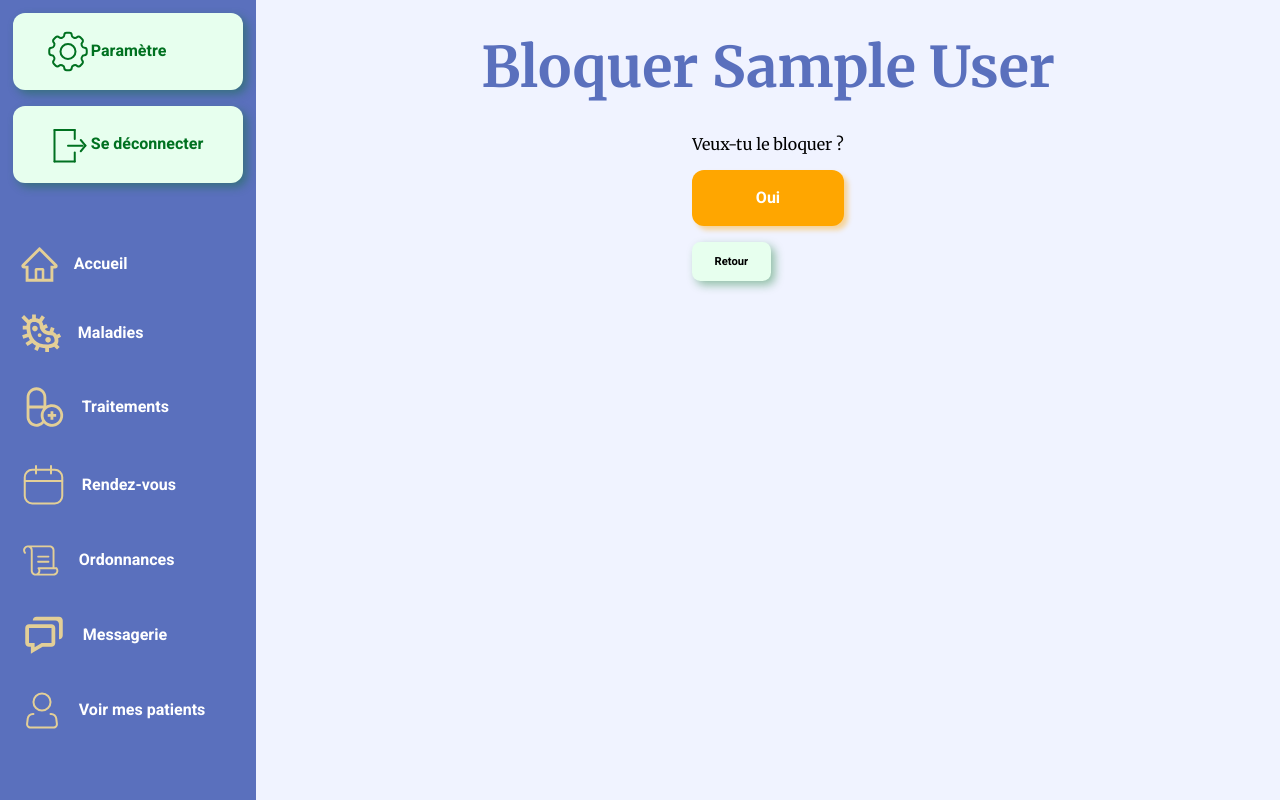
After one commit to Redshark61/mon-carnet-de-sante, a Django app: a page that uses health_book/home/templates/home/blockUser.html in a window 1280 px wide. The commit adds this page. Run offline with Django 4.2, Linux system fonts and the light colour scheme; a user stored in the database is signed in; tables that the repository leaves empty hold one stand-in row (values such as "Sample post").

Commit message:
can block user

```diff
--- /dev/null
+++ b/health_book/home/templates/home/blockUser.html
@@ -0,0 +1,16 @@
+{% extends 'home/_base.html' %}
+
+{% block title %}Blouqer{% endblock title %}
+
+{% block content %}
+<h1>Bloquer {{userToBlock}}</h1>
+
+<form action="" method="post">
+  {% csrf_token %}
+  <div class="form__group btn-group">
+    <label for="reason">Veux-tu le bloquer ?</label>
+    <button type="submit" class="btn btn--warning">Oui</button>
+    <a href="{% url 'home:messages' %}" class="btn btn--light-green btn--small">Retour</a>
+  </div>
+</form>
+{% endblock content %}
--- a/health_book/home/templates/home/message.html
+++ b/health_book/home/templates/home/message.html
@@ -8,7 +8,7 @@
 
 
 <h1>Messages avec <a href="{% url 'home:patient_view' userChat.id %}">{{userChat}}</a></h1>
-
+<a href="{% url 'home:block' slug %}">Bloquer cet utilisateur</a>
 
 {% for message in messages %}
 <div class="chat" data-position="{% if user == message.sender %}right{% else %}left{% endif %}">
--- a/health_book/home/urls.py
+++ b/health_book/home/urls.py
@@ -10,14 +10,17 @@ from .views.homeView import HomeView
 from .views.passwordSuccess import passwordSuccess
 from .views.settingsView import SettingsView
 from .views.changePasswordView import ChangePasswordView
-from .views.messagesView import MessagesView
-from .views.messageView import MessageView
+from .views.message import messageView, messagesView, blockUser
 
 app_name = 'home'
 urlpatterns = [
     path('', login_required(HomeView.as_view(), redirect_field_name=None), name="home"),
-    path('message/', login_required(MessagesView.as_view(), redirect_field_name=None), name="messages"),
-    path('message/<str:slug>', login_required(MessageView.as_view(), redirect_field_name=None), name="message"),
+    ### Message ###
+    path('message/', login_required(messagesView.MessagesView.as_view(), redirect_field_name=None), name="messages"),
+    path('message/block/<str:slug>', login_required(blockUser.BlockUser.as_view(),
+         redirect_field_name=None), name="block"),
+    path('message/<str:slug>', login_required(messageView.MessageView.as_view(),
+         redirect_field_name=None), name="message"),
     ### Disease ###
     path('diseases/', login_required(diseaseView.DiseasesView.as_view(), redirect_field_name=None), name="diseases"),
     path('disease/add', login_required(addDisease.AddDisease.as_view(),
--- /dev/null
+++ b/health_book/home/views/message/blockUser.py
@@ -0,0 +1,25 @@
+from django.views import View
+from django.shortcuts import render, redirect
+from login_signup.models import customUser
+
+
+class BlockUser(View):
+    template_name = 'home/blockUser.html'
+
+    def get(self, request, *args, **kwargs):
+        slug = kwargs.pop('slug')
+        first_name, last_name = slug.split('-')
+        user = customUser.CustomUser.objects.get(first_name=first_name, last_name=last_name)
+        context = {
+            'userToBlock': user,
+            'slug': slug,
+        }
+        return render(request, self.template_name, context)
+
+    def post(self, request, **kwargs):
+        slug = kwargs.pop('slug')
+        first_name, last_name = slug.split('-')
+        user = customUser.CustomUser.objects.get(first_name=first_name, last_name=last_name)
+        request.user.blocked_user.add(user)
+        request.user.save()
+        return redirect('home:messages')
--- a/health_book/home/views/messageView.py
+++ b/health_book/home/views/message/messageView.py
@@ -22,6 +22,7 @@ class MessageView(View):
         context = {
             'messages': messages,
             'userChat': user,
+            'slug': slug,
         }
 
         return render(request, self.template_name, context)
--- a/health_book/home/views/messagesView.py
+++ b/health_book/home/views/message/messagesView.py
@@ -1,5 +1,6 @@
 from django.views.generic.edit import FormView
 from django.shortcuts import redirect
+from django.db.models import Q
 from login_signup.models import customUser, message, doctor
 from home.forms import CreateNewMessageForm
 
@@ -21,7 +22,8 @@ class MessagesView(FormView):
             user = doctor.Doctor.objects.get(user=self.request.user)
             messages = message.Message.objects.filter(doctor=user)
             userName = messages.values_list('user', flat=True)
-            userNames = customUser.CustomUser.objects.filter(id__in=userName)
+            userNames = customUser.CustomUser.objects.filter(
+                Q(id__in=userName) & ~Q(blocked_user__in=[self.request.user]))
             slugName = [(f"{name.first_name} {name.last_name}").replace(' ', '-') for name in userNames]
         else:
             messages = message.Message.objects.filter(user=self.request.user)
--- a/health_book/login_signup/admin.py
+++ b/health_book/login_signup/admin.py
@@ -19,7 +19,7 @@ class CustomUserAdmin(UserAdmin):
     fieldsets = (
         *UserAdmin.fieldsets,  # original form fieldsets, expanded
         (                      # new fieldset added on to the bottom
-            'Custom Field',  # heading
+            'Extra field',  # heading
             {
                 'fields': (
                     'gender',
@@ -27,7 +27,8 @@ class CustomUserAdmin(UserAdmin):
                     'parent2',
                     'main_doctor',
                     'birth_date',
-                    'treatments'
+                    'treatments',
+                    'blocked_user',
                 ),
             },
         ),
--- a/health_book/login_signup/models/customUser.py
+++ b/health_book/login_signup/models/customUser.py
@@ -29,18 +29,19 @@ class CustomUser(AbstractUser):
         FEMININ = "F"
 
     gender = models.CharField(max_length=1, choices=Genders.choices, null=True)
-    main_doctor = models.ForeignKey(Doctor, on_delete=models.SET_NULL,
-                                    null=True, related_name="User_main_doctor")
+    main_doctor = models.ForeignKey(Doctor, on_delete=models.SET_NULL, null=True,
+                                    blank=True, related_name="User_main_doctor")
     parent1 = models.ForeignKey("self", on_delete=models.SET_NULL, null=True,
                                 blank=True, related_name="User_parent1")
     parent2 = models.ForeignKey("self", on_delete=models.SET_NULL, null=True,
                                 blank=True, related_name="User_parent2")
     birth_date = models.DateField(null=True)
     diseases = models.ManyToManyField(Diseases, through="UserDisease", related_name="User_disease")
-    treatments = models.ManyToManyField(Treatment, related_name="User_treatment")
+    treatments = models.ManyToManyField(Treatment, related_name="User_treatment", null=True, blank=True)
     role = models.CharField(max_length=12, choices=ROLE_CHOICES, default=PATIENT, verbose_name="Rôle")
     profile_picture = models.ImageField(upload_to='profile_pictures', null=True, blank=True)
     current_signup_progress = models.IntegerField(null=True, default=1)
+    blocked_user = models.ManyToManyField("self", null=True, blank=True)
 
     def __str__(self):
         return f"{self.first_name} {self.last_name}"
```
Also changed, not shown: health_book/login_signup/migrations/0034_customuser_blocked_user.py (added), health_book/login_signup/migrations/0035_alter_customuser_blocked_user.py (added).
